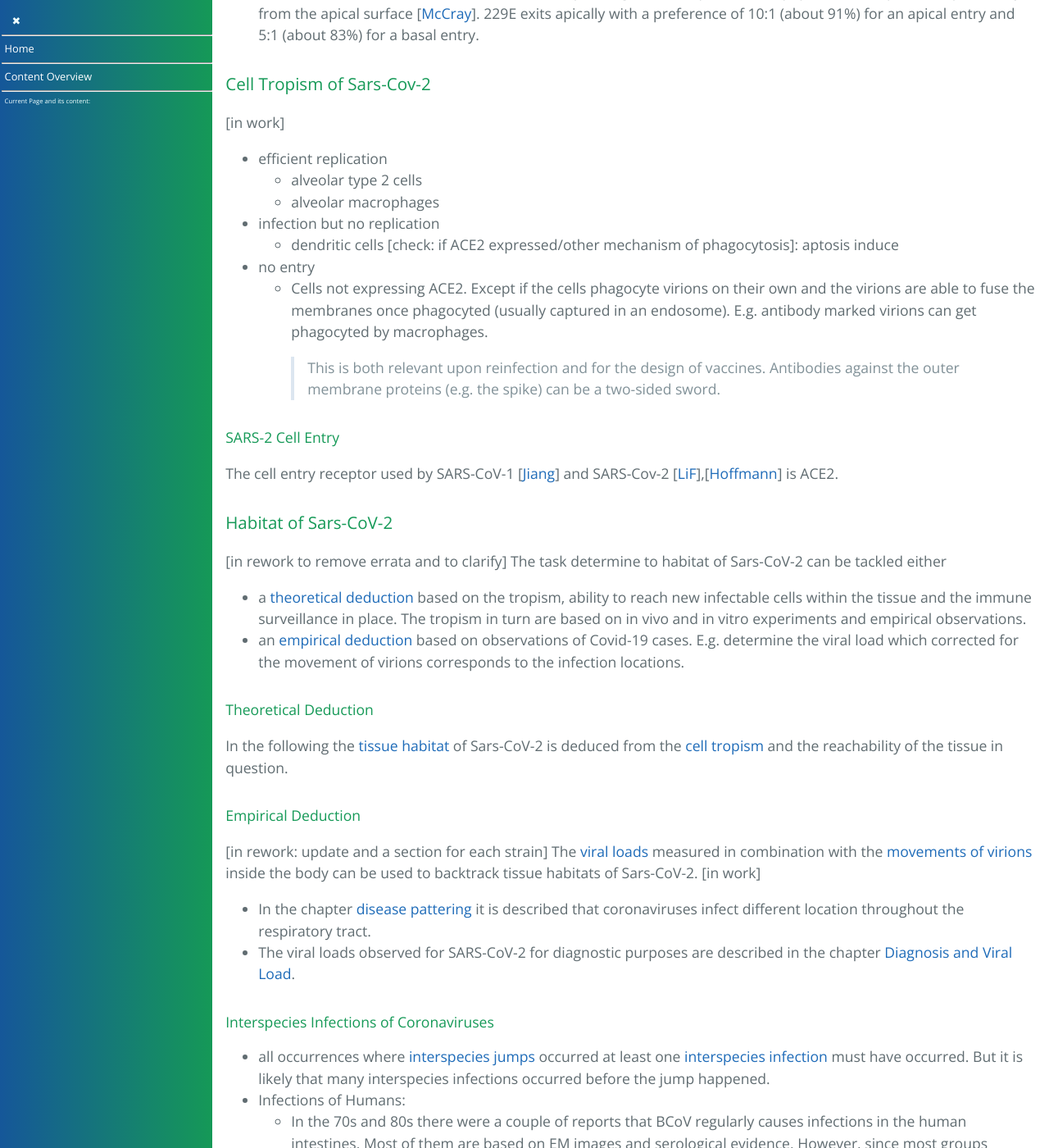
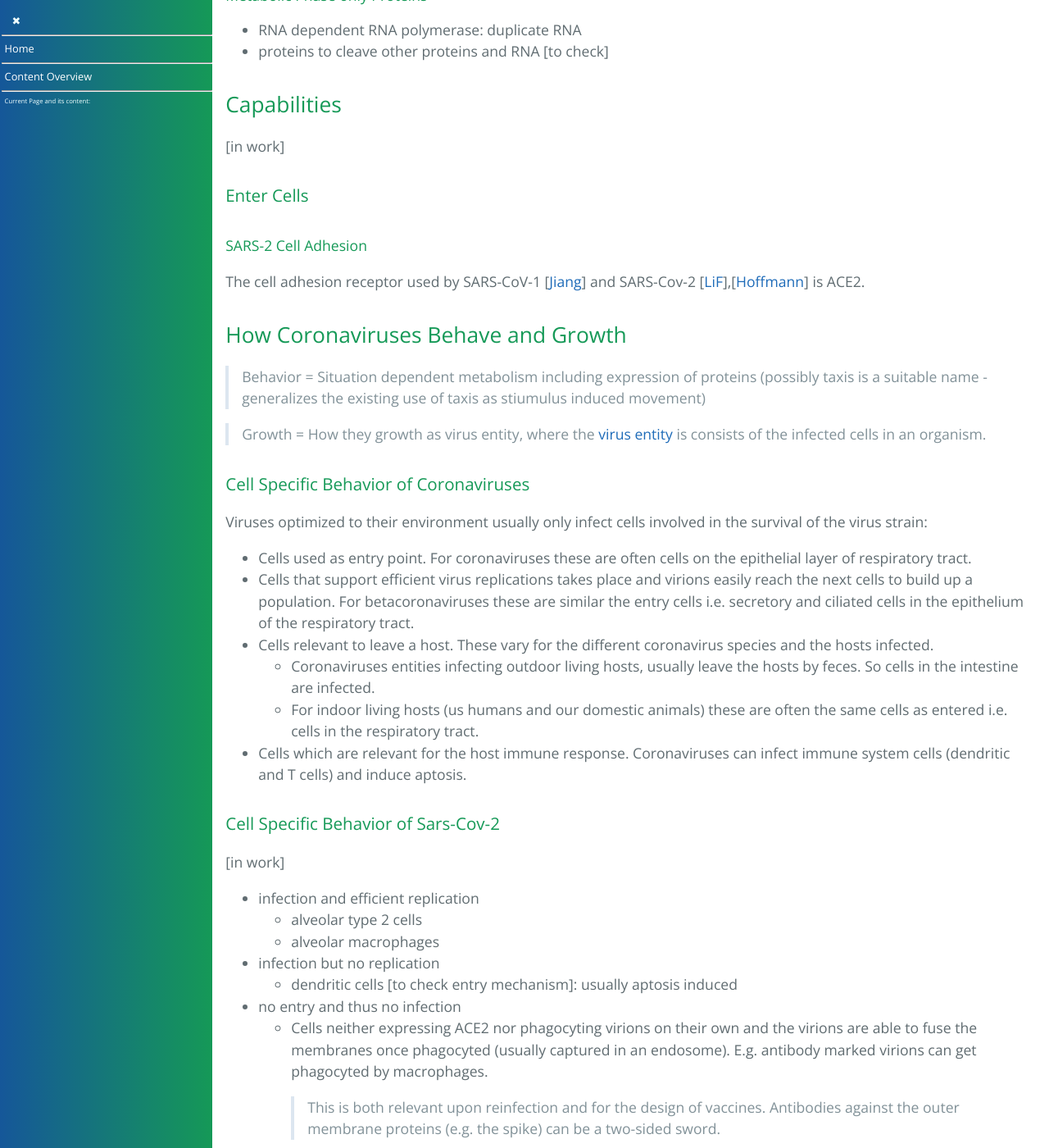
Before and after one commit to forestgrape/coronavirus, a Jekyll site: the page built from 2_biological/coronavirus.md, in a window 1280 px wide and 1400 px high, scrolled down 5371 px. Shown: the whole window at 82% size. Built offline with Jekyll 4.4.1, drawn with Linux system fonts in a browser that asks for light colours; our own code applies the rules of GitHub Pages for plain Markdown files; some of the changed text lies outside the part shown.

Commit message:
clarifications and formulations on the cov page

```diff
--- a/2_biological/coronavirus.md
+++ b/2_biological/coronavirus.md
@@ -1,34 +1,37 @@
 
 # Coronaviruses with a Focus on Sars-CoV-2
-[**in (re)work**]
- Coronaviruses with a focus on SARS-CoV-2: features, life cycle, tropism, habitats and evolution.
 
-* [Introduction to Coronaviruses](#introduction-to-coronaviruses)
+* [Summary](#summary)
+* [Systematics of Coronaviruses](#systematics-of-coronaviruses)
   * [Nidovirales](#nidovirales)
   * [Coronaviruses](#coronaviruses)
 * [Coronavirus Life Cycle](#coronavirus-life-cycle)
   * [Virion Phase](#virion-phase)
   * [Metabolic Phase](#metabolic-phase)
-* [Ecology](#ecology)
-  * [Tissue Tropisms](#tissue-tropisms)
-  * [Cell Tropism of Sars-Cov-2](#cell-tropism-of-sars-cov-2)
-  * [Habitat of Sars-CoV-2](#habitat-of-sars-cov-2)
-* [Evolution and Adaption](#evolution-and-adaption)
-  * [Conserved Patterns](#conserved-patterns)
+* [Molecular Biology](#molecular-biology)
+  * [Coronavirus Proteins](#coronavirus-proteins)
+* [Capabilities](#capabilities)
+  * [Enter Cells](#enter-cells)
+* [How Coronaviruses Behave and Growth](#how-coronaviruses-behave-and-growth)
+  * [Cell Specific Behavior of Coronaviruses](#cell-specific-behavior-of-coronaviruses)
+  * [Cell Specific Behavior of Sars-Cov-2](#cell-specific-behavior-of-sars-cov-2)
+  * [Tropism](#tropism)
+* [Evolution](#evolution)
+  * [Conserved Patters](#conserved-patters)
   * [Changing Patterns](#changing-patterns)
+* [Adaption](#adaption)
+  * [Adaption to New Hosts](#adaption-to-new-hosts)
 * [References](#references)
   * [RNA Viruses](#rna-viruses)
   * [Environmental Factors on Betacoronaviruses](#environmental-factors-on-betacoronaviruses)
   * [References Cell Entry](#references-cell-entry)
-  * [Expression Locations of ACE2](#expression-locations-of-ace2)
-* [Appendix](#appendix)
-  * [ACE2 Receptor](#ace2-receptor)
 
+> **major (re)work in progress, April 2021**]
 
+## Summary
+Coronaviruses with a focus on SARS-CoV-2: features, life cycle, tropism, habitats and evolution.
 
-
-
-## Introduction to Coronaviruses
+## Systematics of Coronaviruses
 
 ### Nidovirales
 Coronaviruses belong to the order of Nidovirales. Nidovirales are positive single-stranded, non-segmented and enveloped RNA viruses. This means that their genetic material is encoded as a single positive strand of RNA - the same way as messenger RNA pieces of the cell. Enveloped means they have a membrane. Nido is latin for nest and describes two distinguishing features:
@@ -37,19 +40,6 @@
 
 ### Coronaviruses
 The membrane is spherical and consists of structural proteins which are coated in a lipid bilayer membrane acquired from the host cell. This membrane is called envelope.
-
-
-#### Coronavirus Proteins
-[**in work and incomplete**]
-- structural proteins: used to give newly built viruses structure. These are the membrane proteins (E, S, M, [HE]) and the internal protein N stabilizes the RNA
-- diminish host defence
-- RNA dependent RNA polymerase
-- cleavage other proteins and RNA [to check]
-
-##### Spike Protein
-The spike proteins point spike-like out of the spherical virions. This gives coronaviruses virions a corona (latin for crown or solar corona) like appearance under the electron microscope and therefore their name. Functions:
-* RBD: The RBDs are located in the S1 part of the spike protein and binds to the ACE2 receptor.
-* [in work]
 
 
 #### Coronaviruses Species
@@ -80,7 +70,6 @@
 * [Metabolic Phase](#metabolic-phase): Inside a cell using the cell metabolism.
 
 
-
 ### Virion Phase
 Travel and Wait for Activation.
 Virions have behave similar as seeds of plants: Travel and wait for the right conditions to unleash their energy (spring loaded proteins for viruses and starch for seeds) to start the active phase.
@@ -96,21 +85,21 @@
 * of the same cell type or of another cell type
 
 
-#### Virion Activation
+#### Virion Priming
 
-Coronaviruses virions usually need to be activated before they bind to cell or initiate cell fusion. Since:
+Coronaviruses virions usually need to be primed before they bind to cell or initiate cell fusion. Since:
 * The spike are like springs and have stored energy by which a coronavirus virion can induce cell fusion but without metabolism virions can't reload the spikes.
-* For successful infection it is important that the virions infect useful cells.
+* For survival of the virus line it is important that most virions infect useful cells.
 * The targeting cell is ideally a little away from the originating cell to make targeting for the immune system more difficult.
 
-The spikes proteins are the only part by which coronavirus virions interact with the environment, so the spike need to be activated i.e. each activation step sets a spike to a different state.
+The spikes proteins are the only part by which coronavirus virions interact with the environment, so the spike need to be primed. There can be several priming steps, each setting the spike to a next state.
 
 > ##### Spike Priming
 > *Spike priming* means the spike is set to a state ready for the next step in the [cell entry process](#cell-entry).
 
 
 ##### Plant Seeds to Virions
-> Plant seeds evolved first to travel and then to be activated under favorable conditions for growth, at least as far as the seeds are able to check the conditions. Similarly virions need to be activated to initiate cell entry and thereby start the [metabolic phase](#metabolic-phase). Plants mainly need and check the right physical and chemical conditions to growth. Correspondingly seeds are activated by their physical environmental factors such as temperature, humidity, light and minerals dissolved in the surrounding water to start their metabolism. Viruses need the right biological conditions inside the cells. Coronaviruses evolved to check biological conditions: receptors on cell membranes and proteases available in the environment around the cell.
+> Plant seeds evolved first to travel and then to be activated under favorable conditions for growth, at least as far as the seeds are able to check the conditions. Similarly virions need to be primed to initiate cell entry and thereby start the [metabolic phase](#metabolic-phase). Plants mainly need and check the right physical and chemical conditions to growth. Correspondingly seeds are primed by their physical environmental factors such as temperature, humidity, light and minerals dissolved in the surrounding water to start their metabolism. Viruses need the right biological conditions inside the cells. Coronaviruses evolved to check biological conditions: receptors on cell membranes and proteases available in the environment around the cell.
 
 
 #### Cell Entry
@@ -145,18 +134,77 @@
 
 
 
-## Ecology
+## Molecular Biology
 
-#### Coronavirus Cell Tropisms
+> **in work**
+
+### Coronavirus Proteins
+RNA viruses have small but highly optimized genomes. Each protein is often - like a swiss army knife - capable of different functions.
+
+#### Virion Proteins
+Virion proteins = structural proteins: used to give newly built viruses structure. These are the membrane proteins (E, S, M, [HE]) and the internal protein N. Besides their function in virions these proteins may have functions in the metabolic phase.
+- stabilize the RNA: N, E
+- diminish host defence: N
+
+##### Spike Protein
+The spike proteins point spike-like out of the spherical virions. This gives coronaviruses virions a corona (latin for crown or solar corona) like appearance under the electron microscope and therefore their name. Functions:
+* RBD: The RBDs are located in the S1 part of the spike protein and binds to the ACE2 receptor.
+* [in work]
 
 
-### Tissue Tropisms
+#### Metabolic Phase only Proteins
+- RNA dependent RNA polymerase: duplicate RNA
+- proteins to cleave other proteins and RNA [to check]
 
 
 
-Coronaviruses replicate well in the respiratory tract, thus they have a tropism for the respiratory tract.
+
+## Capabilities
+[in work]
+### Enter Cells
+#### SARS-2 Cell Adhesion
+The cell adhesion receptor used by SARS-CoV-1 [[Jiang](#jiang)] and SARS-Cov-2 [[LiF](#lif)],[[Hoffmann](#hoffmann)] is ACE2.
 
 
+
+## How Coronaviruses Behave and Growth
+
+> Behavior = Situation dependent metabolism including expression of proteins (possibly taxis is a suitable name -  generalizes the existing use of taxis as stiumulus induced movement)
+
+> Growth = How they growth as virus entity, where the [virus entity](../2_biological/viruses.md#virus-entity) is consists of the infected cells in an organism.
+<!--taxis and tropism-->
+
+### Cell Specific Behavior of Coronaviruses
+
+Viruses optimized to their environment usually only infect cells involved in the survival of the virus strain:
+* Cells used as entry point. For coronaviruses these are often cells on the epithelial layer of respiratory tract.
+* Cells that support efficient virus replications takes place and virions easily reach the next cells to build up a population. For betacoronaviruses these are similar the entry cells i.e. secretory and ciliated cells in the epithelium of the respiratory tract.
+* Cells relevant to leave a host. These vary for the different coronavirus species and the hosts infected.
+    - Coronaviruses entities infecting outdoor living hosts, usually leave the hosts by feces. So cells in the intestine are infected.
+    - For indoor living hosts (us humans and our domestic animals) these are often the same cells as entered i.e. cells in the respiratory tract.
+* Cells which are relevant for the host immune response. Coronaviruses can infect immune system cells (dendritic and T cells) and induce aptosis.
+
+
+### Cell Specific Behavior of Sars-Cov-2
+[in work]
+* infection and efficient replication
+    - alveolar type 2 cells
+    - alveolar macrophages
+* infection but no replication
+    - dendritic cells [to check entry mechanism]: usually aptosis induced
+* no entry and thus no infection
+    - Cells neither expressing ACE2 nor phagocyting virions on their own and the virions are able to fuse the membranes once phagocyted (usually captured in an endosome).
+    E.g. antibody marked virions can get phagocyted by macrophages.
+
+        > This is both relevant upon reinfection and for the design of vaccines. Antibodies against the outer membrane proteins (e.g. the spike) can be a two-sided sword.
+
+
+
+
+### Tropism
+
+#### Tropism for the Respiratory Tract
+Coronaviruses replicate well in the respiratory tract, thus they have a tropism for the respiratory tract.
 
 #### Tropism for the Apical Side
 *  The transmission pathways of human coronaviruses (mostly airborne and vector-less) yield an initial deposition of the virions on the apical side together with the barrier function of the epithelial cell layer, the virions come mostly in contact with the apical sides of cells.
@@ -164,72 +212,25 @@
 
 
 
-### Cell Tropism of Sars-Cov-2
-[in work]
-* efficient replication
-    - alveolar type 2 cells
-    - alveolar macrophages
-* infection but no replication
-    - dendritic cells [check: if ACE2 expressed/other mechanism of phagocytosis]: aptosis induce
-* no entry
-    - Cells not expressing ACE2. Except if the cells phagocyte virions on their own and the virions are able to fuse the membranes once phagocyted (usually captured in an endosome).
-    E.g. antibody marked virions can get phagocyted by macrophages.
 
-        > This is both relevant upon reinfection and for the design of vaccines. Antibodies against the outer membrane proteins (e.g. the spike) can be a two-sided sword.
-
-
-#### SARS-2 Cell Entry
-The cell entry receptor used by SARS-CoV-1 [[Jiang](#jiang)] and SARS-Cov-2 [[LiF](#lif)],[[Hoffmann](#hoffmann)] is ACE2.
-
-
-### Habitat of Sars-CoV-2
-[in rework to remove errata and to clarify]
-The task determine to habitat of Sars-CoV-2 can be tackled either
-* a [theoretical deduction](#theoretical-deduction) based on the tropism, ability to reach new infectable cells within the tissue and the immune surveillance in place. The tropism in turn are based on in vivo and in vitro experiments and empirical observations.
-* an [empirical deduction](#empirical-deduction) based on observations of Covid-19 cases. E.g. determine the viral load which corrected for the movement of virions corresponds to the infection locations.
-
-
-#### Theoretical Deduction
-In the following the [tissue habitat](#tissue-habitat) of Sars-CoV-2 is deduced from the [cell tropism](#cell-tropism-of-sars-cov-2) and the reachability of the tissue in question.
-
-#### Empirical Deduction
-[in rework: update and a section for each strain]
-The [viral loads](../3_medical/diagnosis_and_viral_load.md) measured in combination with the [movements of virions](#movement-of-virions) inside the body can be used to backtrack tissue habitats of Sars-CoV-2.
-[in work]
-* In the chapter [disease pattering](../3_medical/coronavirus_disease_patterns.md) it is described that coronaviruses infect different location throughout the respiratory tract.
-* The viral loads observed for SARS-CoV-2 for diagnostic purposes are described in the chapter [Diagnosis and Viral Load](./../3_medical/diagnosis_and_viral_load.md).
-
-
-
-
-#### Interspecies Infections of Coronaviruses
-* all occurrences where [interspecies jumps](#interspecies-jump) occurred at least one [interspecies infection](#interspecies-infection) must have occurred. But it is likely that many interspecies infections occurred before the jump happened.
-* Infections of Humans:
-    - In the 70s and 80s there were a couple of reports that BCoV regularly causes infections in the human intestines. Most of them are based on EM images and serological evidence. However, since most groups couldn't cultivate the viruses and there's some doubt [citations on the way].
-    - The HECV-4408 coronavirus was isolated from a child having diarrhea [Zhang et al](../5_epidemiological/reduce_covid_bovine_farming.md#zhang-94)
-    - Using RNA sequence data and evolution-models [Dudas et al](../2_biological/hypotheses_nidovirales.md#summary-dudas-2017) conclude that there are likely hundred of infections per year from camel to humans.
-#### Observed Interspecies Jumps
-* jumps: Bovine coronaviruses have jumped to a whole range of hosts: canine, human, wild ruminants, porcine [Bidokhti et al](#bidokhti).
-* jumps to humans, also called [zoonosis](#zoonosis): MERS, Sars-CoV-1 and OC43 are all jumped from animals to humans [refs in work].
-
-
-
-## Evolution and Adaption
+## Evolution
 [in work]
 
 Coronaviruses can adapt fast to changed or new environments if given time and opportunity. The adaption over multiple generations occurs through genetic evolution i.e. mutation of RNA genome.
+
 The genetic evolution of coronaviruses is fast compared to other [forms of life](#life-form) because:
 * a short average generation-time (only a few hours [to be confirmed])
-* properties of [single stranded RNA replication](#ssRNA). The mechanism of RNA copying is:
-    - RNA-dependent RNA polymerase, which yields a high rate of random point mutations compared to DNA polymerases
-    - a homologous recombination mechanism [[Woo et al.](#woo)] , more refs coming]
-* Genome is [encoded in RNA and not in DNA](#lifetime-storage)
-* large population size both within hosts and the number of infected hosts (for Sars-CoV-2)
+* properties of their genome copying.
+  * [single stranded RNA](../2_biological/life-forms.md#ssRNA) is copied by RNA-dependent RNA polymerase, which yields a higher rate of random point errors (mutations) compared to DNA polymerases
+  * a homologous recombination mechanism [[Woo et al.](#woo)] , more refs coming]
+* Genome is [encoded in RNA and not in DNA](#lifetime-storage). RNA mutates more than DNA.
+* A large overall populations size = (within host population) * (number of infected hosts)
+  * large population size both within hosts.
+  * the number of infected hosts can be large (for Sars-CoV-2)
+* Coronaviruses have large genomes (in comparison to other RNA viruses or messenger RNAs) which both back the recombination and encode complex proteins. The coronavirus RNA genome is among the largest strands of RNA occurring on todays earth, possibly even the largest [to check].
 
-Coronaviruses have large genomes (in comparison to other RNA viruses or messenger RNAs) which both back the recombination and encode complex proteins. The coronavirus RNA genome is among the largest strands of RNA occurring on todays earth, possibly even the largest [to check].
-[in work]
 
-### Conserved Patterns
+### Conserved Patters
 [in work]
 Some parts of the coronavirus genome
 * Functional units of proteins. The more fundamental there function is, the more conserved they tend to be.
@@ -237,11 +238,32 @@
 * For coronaviruses, the replication mechanism is well conserved and thus the proteins involved.
 
 Examples of well conserved proteins for coronaviruses are:
-* RNA viruses need to duplicate their RNA for replication, which requires an RNA-dependent RNA polymerase protein. This protein is well conserved [to check, citation coming].
+* RNA viruses need to duplicate their RNA for replication, which requires an RNA-dependent RNA polymerase protein. Core parts of this protein are well conserved [to check and cite].
 * The coronavirus RNA is packaged with the help of a nucleocapsid protein, usually denoted by N.
 
 ### Changing Patterns
 [in work]
+* The N terminal part of the spike protein mutates frequently. By such mutations coronaviruses can evade neutralizing antibodies (described on the page [Immune Evasion](./../4_immunological/immune_evasion.md)).
+
+> the description of more changing patters is in work.
+
+
+## Adaption
+
+
+### Adaption to New Hosts
+
+#### Interspecies Infections of Coronaviruses
+* all occurrences where [interspecies jumps](../2_biological/viruses.md#interspecies-jump) occurred at least one [interspecies infection](#interspecies-infection) must have occurred. But it is likely that many interspecies infections occurred before the jump happened.
+* Infections of Humans:
+    - In the 70s and 80s there were a couple of reports that BCoV regularly causes infections in the human intestines. Most of them are based on EM images and serological evidence. However, since most groups couldn't cultivate the viruses and there's some doubt [citations on the way].
+    - The HECV-4408 coronavirus was isolated from a child having diarrhea [Zhang et al](../5_epidemiological/reduce_covid_bovine_farming.md#zhang-94)
+    - Using RNA sequence data and evolution-models [Dudas et al](../2_biological/hypotheses_nidovirales.md#summary-dudas-2017) conclude that there are likely hundred of infections per year from camel to humans.
+
+#### Observed Interspecies Jumps
+* jumps: Bovine coronaviruses have jumped to a whole range of hosts: canine, human, wild ruminants, porcine [Bidokhti et al](#bidokhti).
+* jumps to humans, also called [zoonosis](../2_biological/viruses.md#zoonosis): MERS, Sars-CoV-1 and OC43 are all jumped from animals to humans [refs in work].
+
 
 
 ## References
@@ -261,6 +283,8 @@
 	J Innate Immun 2020;12:4–20
 	https://doi.org/10.1159/000503030
 
+
+
 ### Environmental Factors on Betacoronaviruses
 
 * ##### chan
@@ -309,70 +335,3 @@
 	Hoffmann et al., 2020, Cell 181, 1–10
 	April 16, 2020 a 2020 Elsevier Inc.
 	https://doi.org/10.1016/j.cell.2020.02.052
-
-
-
-### Expression Locations of ACE2
-
-* ##### timens
-	I Hamming, W Timens,MLC Bulthuis, AT Lely, GJ Navis and H van Goor
-	**Tissue distribution of ACE2 protein, the functional receptor for SARS coronavirus. A first step in understanding SARS pathogenesis**
-	Journal of Pathology
-	J Pathol 2004; 203: 631–637
-	Published online in Wiley InterScience
-	https://doi.org/10.1002/path.1570
-
-* ##### mccray05
-    Hong Peng Jia, Dwight C. Look, Lei Shi, Melissa Hickey, Lecia Pewe, Jason Netland, Michael Farzan, Christine Wohlford-Lenane, Stanley Perlman, Paul B. McCray
-    **ACE2 Receptor Expression and Severe Acute Respiratory Syndrome Coronavirus Infection Depend on Differentiation of Human Airway Epithelia**
-    Jr Journal of Virology Nov 2005, 79 (23) 14614-14621; https://doi.org/10.1128/JVI.79.23.14614-14621.2005
-
-* ##### li
-    Xu, H., Zhong, L., Deng, J., Peng, J., Dan, H., Zeng, X., Li, T., & Chen, Q. (2020).
-    **High expression of ACE2 receptor of 2019-nCoV on the epithelial cells of oral mucosa.**
-    International journal of oral science, 12(1), 8. https://doi.org/10.1038/s41368-020-0074-x
-
-
-* ##### soilleux,poehlmann
-    Bertram S, Heurich A, Lavender H, Gierer S, Danisch S, et al. (2012)
-    **Influenza and SARS-Coronavirus Activating Proteases TMPRSS2 and HAT Are Expressed at Multiple Sites in Human Respiratory and Gastrointestinal Tracts.**
-    PLoS ONE 7(4): e35876. doi:10.1371/journal.pone.0035876
-
-
-
-## Appendix
-
-### ACE2 Receptor
-#### ACE2 Receptor Detection
-There are two common methods to measure tissue distribution of proteins:
-* ##### Antibody Staining
-    Proteins on cell surfaces can be visualized by using marked antibodies. Several groups have analyzed tissues with ACE2 antibodies: [Timens](#timens), [McCray](#mccray05), [soilleux, poehlmann](#soilleux,poehlmann)
-* ##### Measure mRNA
-    Measure ACE2 [mRNA](#mrna) expression. Necessary condition for a cell to produce a protein. However not sufficient for ACE2 on apical cell surface [to confirm]. The mRNA expression across the human body is shown in  [Li et al](#li).
-
-##### Challenges for ACE2 Detection
-[in work, verification needed]
-For serving as an entry point, ACE2 needs to be built into the cell membrane as a receptor i.e. being useable from the outside.
-
-Since coronaviruses have a preference for [apical tissue sites](#tissue-tropism) ACE2 should be expressed on the apical sites.
-* [Antibody staining](antibody-staining) alone can yield false positives if the cells are not properly cleaned and ACE2 is just attached to the cell without being built into the cell membrane.
-* [Measuring mRNA](#measure-mrna) just detects if the cells produces ace2. But proteins produced by a cell can
-    - stay in the cell e.g. in the cytoplasm or move into the nucleus
-    - be released from the cell
-    - being built into the cell membrane on the basal side or on the apical side as a receptor <= needed by coronaviruses.
-
-Receptor detection rules:
-* If _both_ [receptor detection methods](#ace2-receptor-detection) yield true, this is very likely.
-* Antibody staining is likely enough if the 'receptor molecule' cannot be attached on the outside of a cell or if it can be cleaned away.
-* Measuring mRNA is enough if the 'receptor' is always exposed on the cell membrane if produced and thus not reside intracellular.
-
-#### ACE2 Receptor Distribution
-[**incomplete and in rework**]
-[recommended read is [soilleux, poehlmann 2012](#soilleux,poehlmann) where ACE2 receptor distribution obtained from tissue staining is described]
-ACE2 is apically available
-* in the lower respiratory tract
-    - well-differentiated and ciliated airway epithelia [[mcray05](#mccray05)]
-    - alveolar epithelial type 2 cells [to check/find citation].
-* in the upper respiratory tract
-    - the basal layer of the non-keratinised squamous epithelium of the nasal, oral mucosa and the nasopharynx expresses ACE2 [Timens](#timens), [Lau](#lau) [in rework].
-    - goblet cells [in work]
```
Also changed, not shown: other parts of 2_biological/coronavirus.md (+3 -1 lines).
